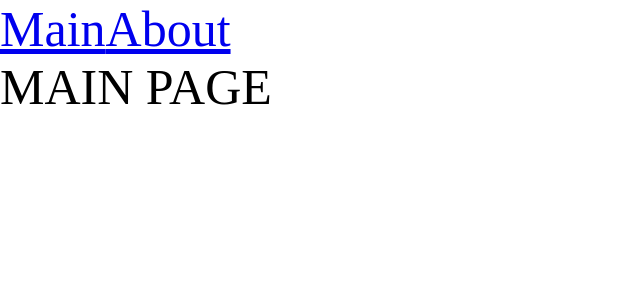
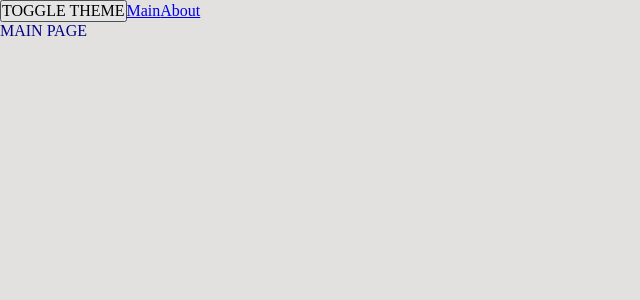
Before and after one commit to KirillMatviychuck/course, a React app: page / in a window 1280 px wide. Shown: the top 300 px of the page, without its empty margins (0-640 px from the left). Built offline with nearby package versions, Linux system fonts and the light colour scheme.

Commit message:
add scss global styles, make context for theme and add helper function classNames

```diff
--- a/src/App.tsx
+++ b/src/App.tsx
@@ -1,12 +1,19 @@
+import { Suspense } from 'react';
 import { Link, Route, Routes } from 'react-router-dom';
-import './index.scss';
 import { AboutPageAsync } from './pages/AboutPage/AboutPage.async';
 import { MainPageAsync } from './pages/MainPage/MainPage.async';
-import { Suspense } from 'react';
+import './styles/index.scss';
+import { useTheme } from './theme/useTheme';
+import { classNames } from './helpers/classNames/classNames';
+
+
 
 const App = () => {
+    const { theme, toggleTheme } = useTheme()
+
     return (
-        <div className="app">
+        <div className={classNames('app', { hovered: true, selected: false }, [theme])}>
+            <button onClick={toggleTheme}>TOGGLE THEME</button>
             <Link to={'/'} >Main</Link>
             <Link to={'/about'} >About</Link>
             <Suspense fallback={<div>Loading...</div>}>
--- /dev/null
+++ b/src/helpers/classNames/classNames.ts
@@ -0,0 +1,14 @@
+type Mods = Record<string, string | boolean>
+
+export function classNames(cls: string, mods: Mods, additional: string[]) {
+    return [
+        cls,
+        ...additional,
+        ...Object.entries(mods)
+            .filter(([className, value]) => Boolean(value))
+            .map(([className, value]) => className)
+    ]
+        .join(' ')
+}
+
+classNames('btn-next', { proger: true, loser: false, rich: true }, ['will-be-proger-in-2026'])
--- a/src/index.tsx
+++ b/src/index.tsx
@@ -1,10 +1,13 @@
 import { createRoot } from 'react-dom/client';
 import App from './App';
 import { BrowserRouter } from 'react-router-dom';
+import ThemeProvider from './theme/ThemeProvider';
 
 const root = createRoot(document.getElementById('root'));
 root.render(
     <BrowserRouter>
-        <App />
+        <ThemeProvider>
+            <App />
+        </ThemeProvider>
     </BrowserRouter>
 );
--- /dev/null
+++ b/src/styles/index.scss
@@ -0,0 +1,13 @@
+@forward "./reset.scss";
+@forward "./variables/global.scss";
+@forward "./themes/light.scss";
+@forward "./themes/dark.scss";
+
+.app {
+    font: var(--font-m);
+
+    background: var(--bg-color);
+    color: var(--primary-color);
+
+    min-height: 100vh;
+}
--- a/src/index.scss
+++ b/src/styles/reset.scss
@@ -4,6 +4,10 @@
     box-sizing: border-box;
 }
 
-.app {
-    font-size: 50px;
+input,
+button,
+textarea,
+select {
+    margin: 0;
+    font: inherit
 }
--- /dev/null
+++ b/src/styles/themes/dark.scss
@@ -0,0 +1,6 @@
+.app.dark {
+    --bg-color: rgb(13, 13, 108);
+
+    --primary-color: rgb(3, 131, 3);
+    --secondary-color: rgb(0, 219, 0);
+}
--- /dev/null
+++ b/src/styles/themes/light.scss
@@ -0,0 +1,6 @@
+.app.light {
+    --bg-color: rgb(227, 224, 224);
+
+    --primary-color: rgb(3, 3, 133);
+    --secondary-color: rgb(17, 30, 219);
+}
--- /dev/null
+++ b/src/styles/variables/global.scss
@@ -0,0 +1,10 @@
+:root {
+    --font-family-main: 'Times New Roman', Times, serif;
+
+    --font-size-m: 16px;
+    --font-line-m: 24px;
+    --font-m: var(--font-size-m) / var(--font-line-m) var(--font-family-main) --font-size-l: 24px;
+
+    --font-line-l: 32 px;
+    --font-l: var(--font-size-l) / var(--font-line-l) var(--font-family-main)
+}
--- /dev/null
+++ b/src/theme/ThemeContext.ts
@@ -0,0 +1,15 @@
+import { createContext } from "react";
+
+export enum Theme {
+    DARK = 'dark',
+    LIGHT = 'light'
+}
+
+export interface ThemeContextProps {
+    theme?: Theme;
+    setTheme?: (theme: Theme) => void;
+}
+
+export const ThemeContext = createContext<ThemeContextProps>({})
+
+export const LOCAL_STORAGE_THEME_KEY = 'theme'
--- /dev/null
+++ b/src/theme/ThemeProvider.tsx
@@ -0,0 +1,25 @@
+import { FC, ReactNode, useMemo, useState } from "react";
+import { LOCAL_STORAGE_THEME_KEY, Theme, ThemeContext } from "./ThemeContext";
+
+export interface ThemeProviderProps {
+    children: ReactNode
+}
+
+const defaultTheme = localStorage.getItem(LOCAL_STORAGE_THEME_KEY) as Theme || Theme.LIGHT
+
+const ThemeProvider: FC<ThemeProviderProps> = ({ children }) => {
+    const [theme, setTheme] = useState<Theme>(defaultTheme)
+
+    const defaultProps = useMemo(() => ({
+        theme,
+        setTheme
+    }), [theme])
+
+    return (
+        <ThemeContext.Provider value={defaultProps}>
+            {children}
+        </ThemeContext.Provider>
+    )
+}
+
+export default ThemeProvider;
--- /dev/null
+++ b/src/theme/useTheme.ts
@@ -0,0 +1,22 @@
+import { useContext } from "react"
+import { LOCAL_STORAGE_THEME_KEY, Theme, ThemeContext } from "./ThemeContext"
+
+export interface UseThemeResult {
+    theme: Theme,
+    toggleTheme: () => void
+}
+
+export const useTheme = (): UseThemeResult => {
+    const { theme, setTheme } = useContext(ThemeContext)
+
+    const toggleTheme = () => {
+        const newTheme = theme === Theme.DARK ? Theme.LIGHT : Theme.DARK
+        setTheme(newTheme)
+        localStorage.setItem(LOCAL_STORAGE_THEME_KEY, newTheme)
+    }
+
+    return {
+        theme,
+        toggleTheme
+    }
+}
```
